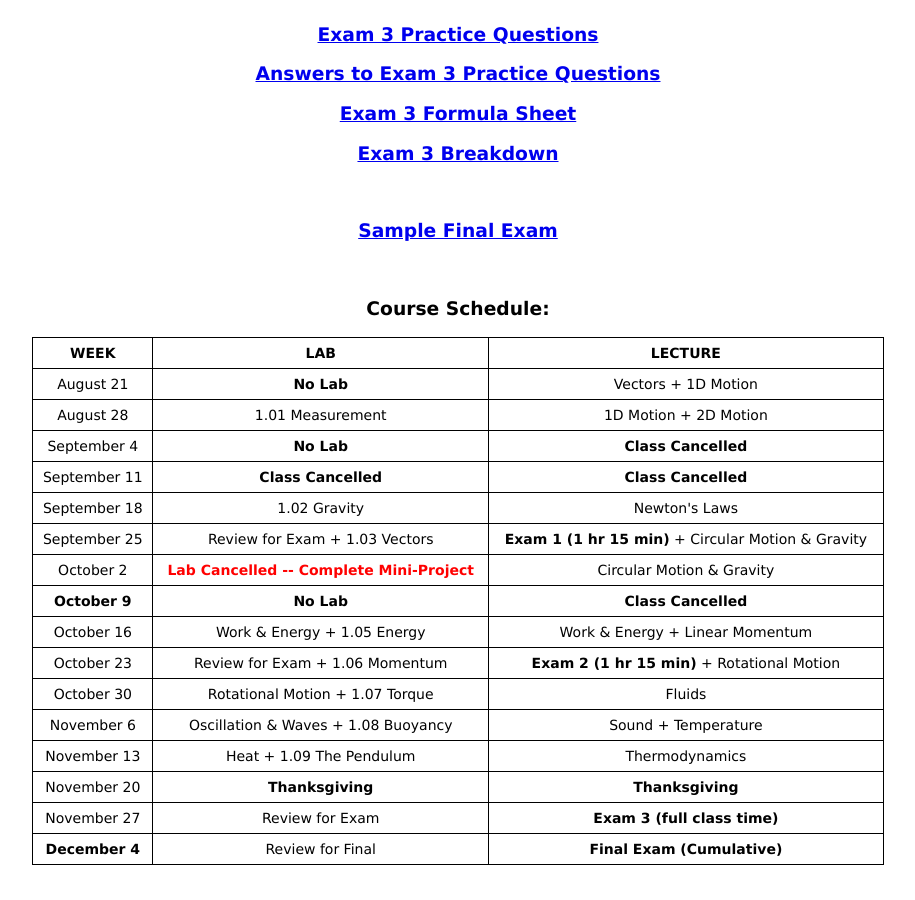
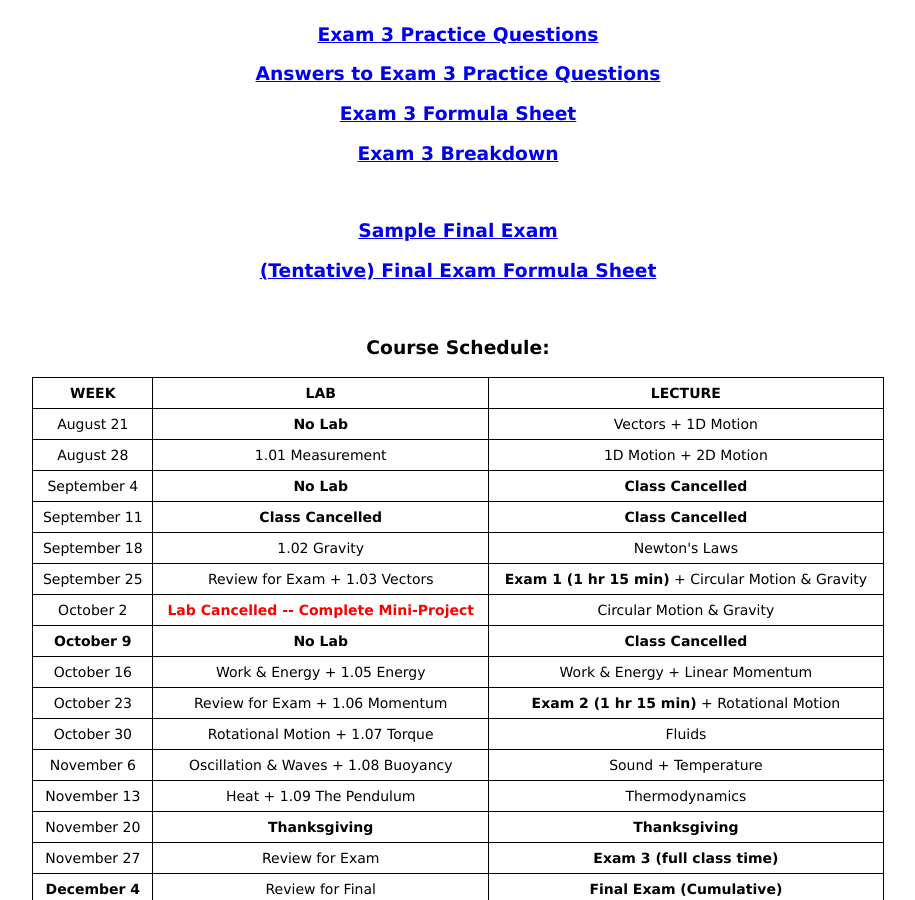
Before and after one commit to dhlaurence/dhlaurence.github.io, a Jekyll site: the page built from teaching/phys2350fall17.html, in a window 1280 px wide and 900 px high, scrolled down 890 px. Shown: the whole window, without its empty margins (182-1097 px from the left). Built offline with Jekyll 4.4.1, drawn with Linux system fonts in a browser that asks for light colours.

Commit message:
Update phys2350fall17.html

```diff
--- a/teaching/phys2350fall17.html
+++ b/teaching/phys2350fall17.html
@@ -88,6 +88,10 @@ title: PHYS2350Fall2017
 
   <h3>
     <center><a target="_blank" href="http://www.nova.edu/~castanod/2350sampfin.pdf">Sample Final Exam</a></center>
+  </h3>
+
+  <h3>
+    <center><a target="_blank" href="http://www.blazartheory.com/files/PHYS2350_Fall_2017_Final_Exam_Formula_Sheet.pdf">(Tentative) Final Exam Formula Sheet</a></center>
   </h3>
 
   <br>
```
